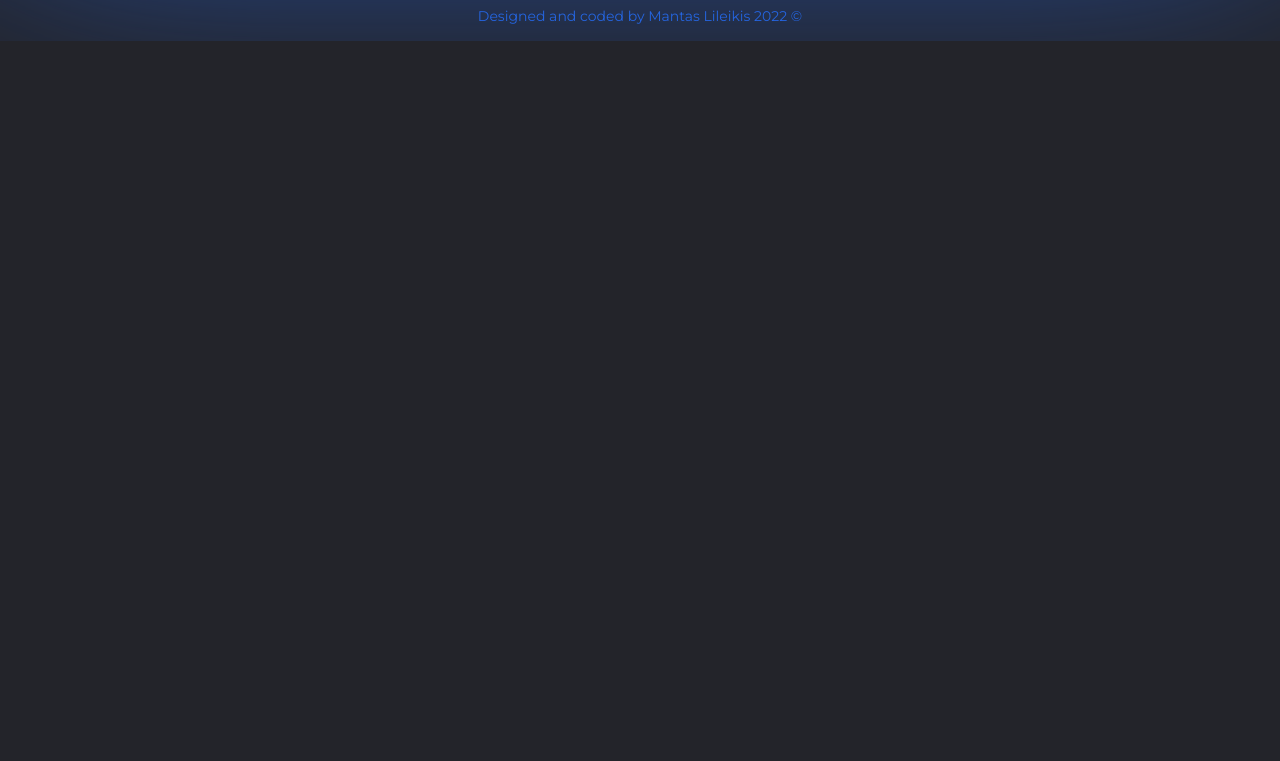
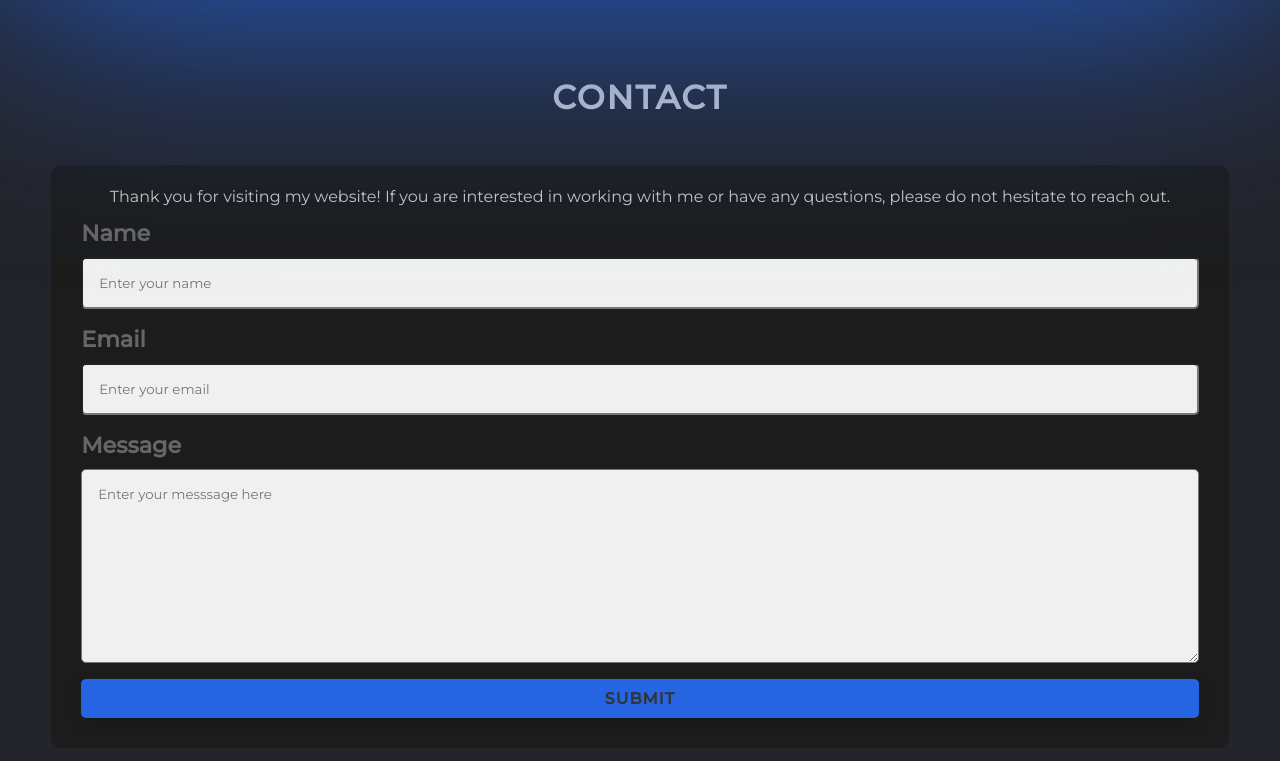
Before and after one commit to HMantas/Profile-test, a plain HTML site: page index.html in a window 1280 px wide. Shown: the part 1697-2458 px from the top of the page. Before the commit the page ends 1738 px from the top, so only its background shows below. Drawn offline with Linux system fonts and the light colour scheme.

Commit message:
Add contact form

```diff
--- a/index.html
+++ b/index.html
@@ -13,13 +13,13 @@
 
       <div class="wrap flex">
 
-        <h2 class="logo">Logo</h2>
+        <h2 class="logo">Mantas Lileikis</h2>
 
         <ul class="nav-links flex">
           <li class="nav-link"><a href="#">Home</a></li>
           <li class="nav-link"><a href="#about">About</a></li>
-          <li class="nav-link"><a href="#">Projects</a></li>
-          <li class="nav-link"><a href="#">Contact</a></li>
+          <li class="nav-link"><a href="#projects">Projects</a></li>
+          <li class="nav-link"><a href="#contact">Contact</a></li>
         </ul>
 
         <div class="hamburger">
@@ -39,7 +39,7 @@
 
         <div class="hero-wrap">
 
-          <h1 class="oneRem">Hey there!</h1>
+          <h1 class="oneRem">Hey there! I'm Mantas</h1>
           <p class="oneRem">Just a guy trying to live by the code</p>
           <div class="btn">Projects</div>
 
@@ -52,6 +52,8 @@
       <div class="img separator"></div> -->
 
       <section id="about" class="main__container">
+
+        <h4 class="section-title">About</h4>
 
         <div class="about__container-wrap">
 
@@ -69,8 +71,8 @@
 
     </section>
 
-      <section class="main__container">
-        <h4 class="projects-title">Projects</h4>
+      <section id="projects" class="main__container">
+        <h4 class="section-title">Projects</h4>
         <div class="projects__container-wrap">
 
           <div class="img">
@@ -108,6 +110,40 @@
 
       </section>
 
+      <section id="contact" class="main__container">
+
+        <h4 class="section-title">Contact</h4>
+
+        <div class="contact__container-wrap">
+          <div class="contact__container-heading">
+            <p class="contact__heading-text">Thank you for visiting my website! If you are interested in working with
+            me or have any questions, please do not hesitate to reach out.
+            </p>
+          </div>
+          <div class="contact__form-container">
+            <form action="#" class="contact__form">
+
+              <div class="contact__form-field">
+                <label class="contact__form-label" for="">Name</label>
+                <input class="contact__form-input" type="text" placeholder="Enter your name">
+              </div>
+              <div class="contact__form-field">
+                <label class="contact__form-label" for="">Email</label>
+                <input class="contact__form-input" type="email" placeholder="Enter your email">
+              </div>
+              <div class="contact__form-field">
+                <label class="contact__form-label" for="">Message</label>
+                <textarea class="contact__form-input" placeholder="Enter your messsage here" name="" id="" cols="30" rows="10"></textarea>
+              </div>
+              <input class="btn" type="submit" value="submit">
+
+            </form>
+          </div>
+        </div>
+
+
+      </section>
+
     </main>
 
 
@@ -125,7 +161,7 @@
     </div>
     <div class="line"></div>
     <div class="credits">
-      <p>Designed and coded by Mantas Lileikis 2022 &copy</p>
+      <p>Designed and coded by Mantas Lileikis 2023 &copy</p>
     </div>
   </footer>
 
--- a/styles.css
+++ b/styles.css
@@ -63,7 +63,9 @@ h4 {
 }
 
 .logo {
-  font-size: 33px;
+  font-size: 1.1rem;
+  letter-spacing: 1px;
+  font-weight: 900;
 }
 
 /* Hamburger menu */
@@ -97,10 +99,13 @@ h4 {
 .hero {
   width: 100%;
   height: 90vh;
-  padding: 2rem 0 0 0;
-  background-image: url(./images/black.jpg);
+  padding: 2rem 0 6rem 0;
+  /* background-image: url(./images/black.jpg); */
   background-position: center;
   background-size: cover;
+
+  display: flex;
+  align-items: end;
 }
 
 .hero-wrap {
@@ -144,7 +149,7 @@ h4 {
 }
 
 .about__container-wrap {
-  padding: 100px 10px;
+  padding: 20px;
   color: #C7C7C7;
 }
 
@@ -168,6 +173,7 @@ h4 {
   letter-spacing: 1px;
   display: inline-block;
   font-weight: 700;
+  border: none;
   border-radius: 5px;
   box-shadow: 0 5px 15px 0 rgb(0 0 0 / 15%);
   transition: transform .3s;
@@ -176,22 +182,22 @@ h4 {
 
 /* Projects Section */
 
-.projects {
-  /* padding: 50px; */
+/* .projects {
+  padding: 50px;
   width: 100%;
   min-height: 600px;
   margin: 0 auto;
   background:#23242a;
-}
+} */
 
-.projects-title {
+.section-title {
   font-size: 33px;
-  margin: 20px 0;
   letter-spacing: 2px;
   text-transform: uppercase;
   text-align: center;
-  margin: 0 0 3rem 0;
+  margin: 0rem 0 3rem 0;
   color: #C7C7C7;
+  padding: 5rem 0 0 0;
 }
 
 .projects__container-wrap {
@@ -275,6 +281,48 @@ h4 {
   line-height: 1.4;
   color: #C7C7C7;
 
+}
+
+/* Contact section */
+
+.contact__container-wrap {
+  padding: 20px;
+  background: #1c1c1c;
+  border-radius: 10px;
+}
+
+.contact__heading-text {
+  line-height: 1.5;
+  color: #C7C7C7;
+  text-align: center;
+}
+
+.contact__form-container {
+  padding: 10px;
+}
+
+.contact__form {
+  display: flex;
+  flex-direction: column;
+}
+
+.contact__form-field {
+  display: flex;
+  flex-direction: column;
+  margin: 0 0 1rem 0;
+}
+
+.contact__form-input {
+  padding: 1rem;
+  background: #f0f0f0;
+  border-radius: 5px;
+}
+
+.contact__form-label {
+  color: #666;
+    font-size: 1.4rem;
+    margin: 0 0 10px;
+    font-weight: bold;
 }
 
 /* Footer */
```
